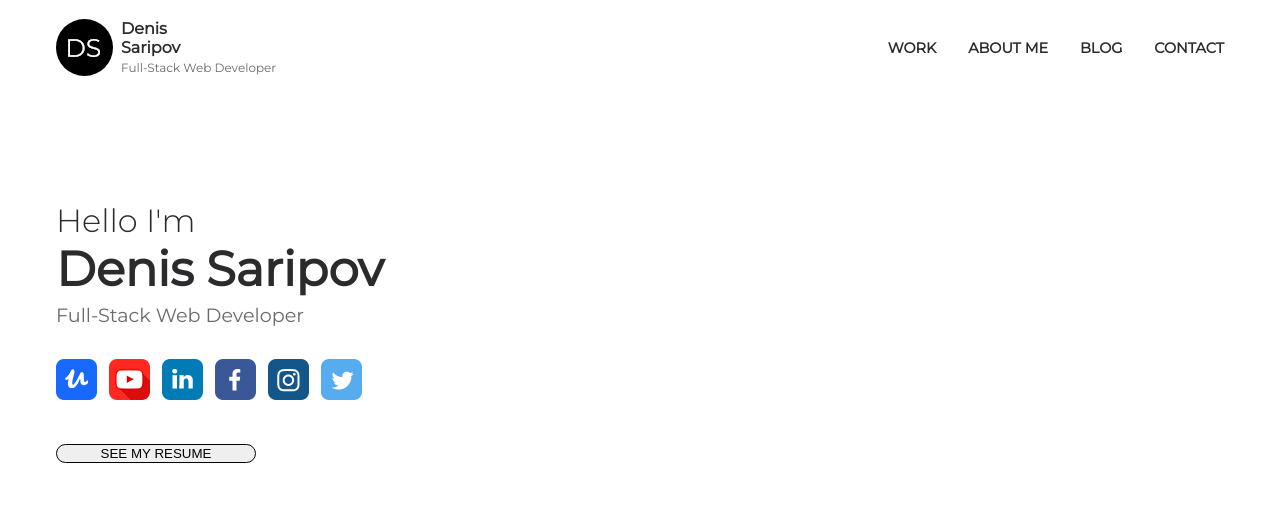
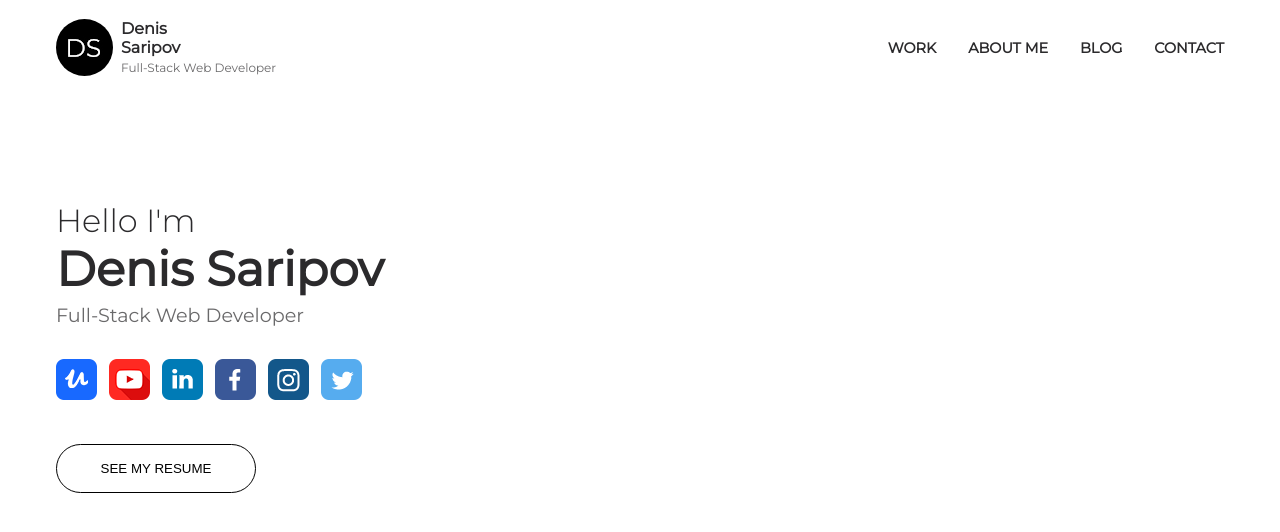
Before and after one commit to saripovdenis/portfolio-landing, a plain HTML site: page index.html in a window 1280 px wide. Shown: the top 532 px of the page. Drawn offline with Linux system fonts and the light colour scheme.

Commit message:
Add a button style

```diff
--- a/style.css
+++ b/style.css
@@ -143,4 +143,8 @@ p {
 
     border: 1px solid black;
     border-radius: 1.8rem;
+    background: none;
+    cursor: pointer;
+
+    padding: 1rem 2rem;
 }
```
